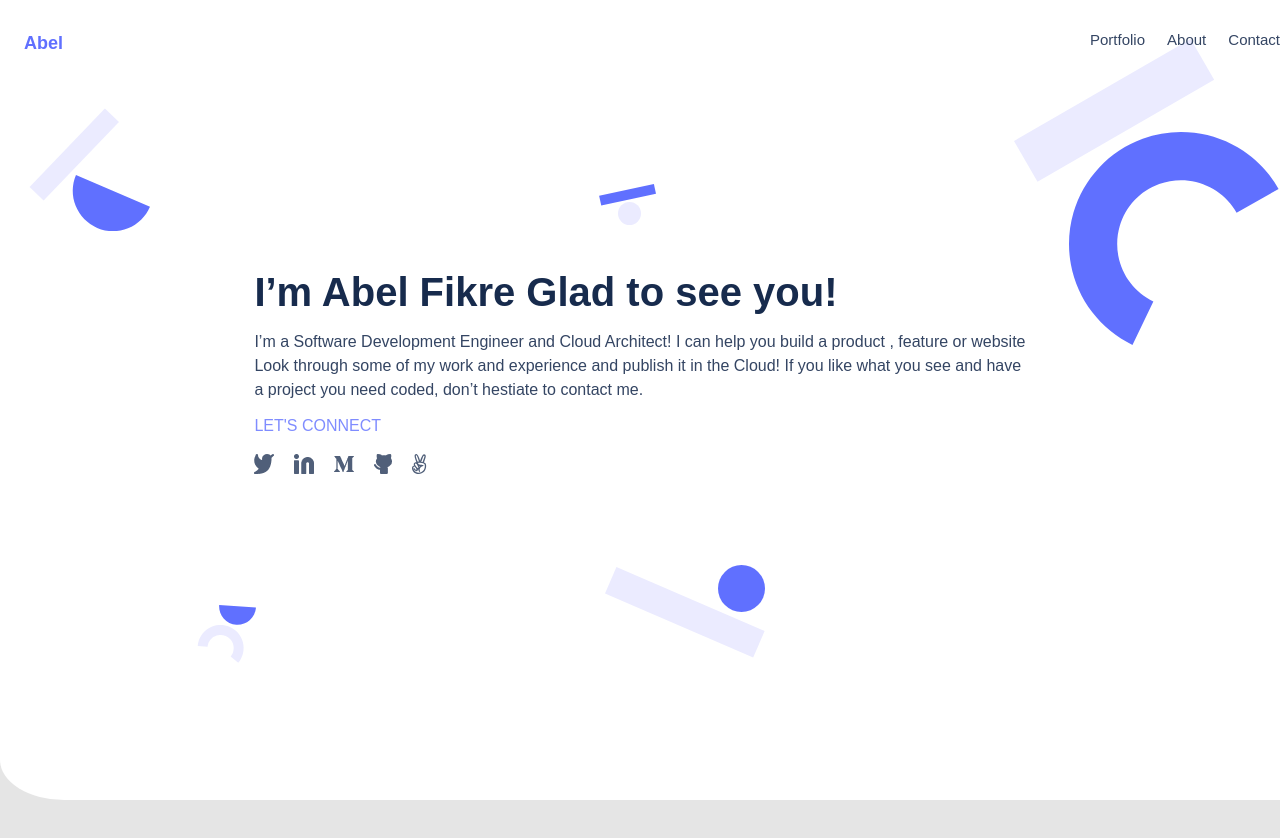
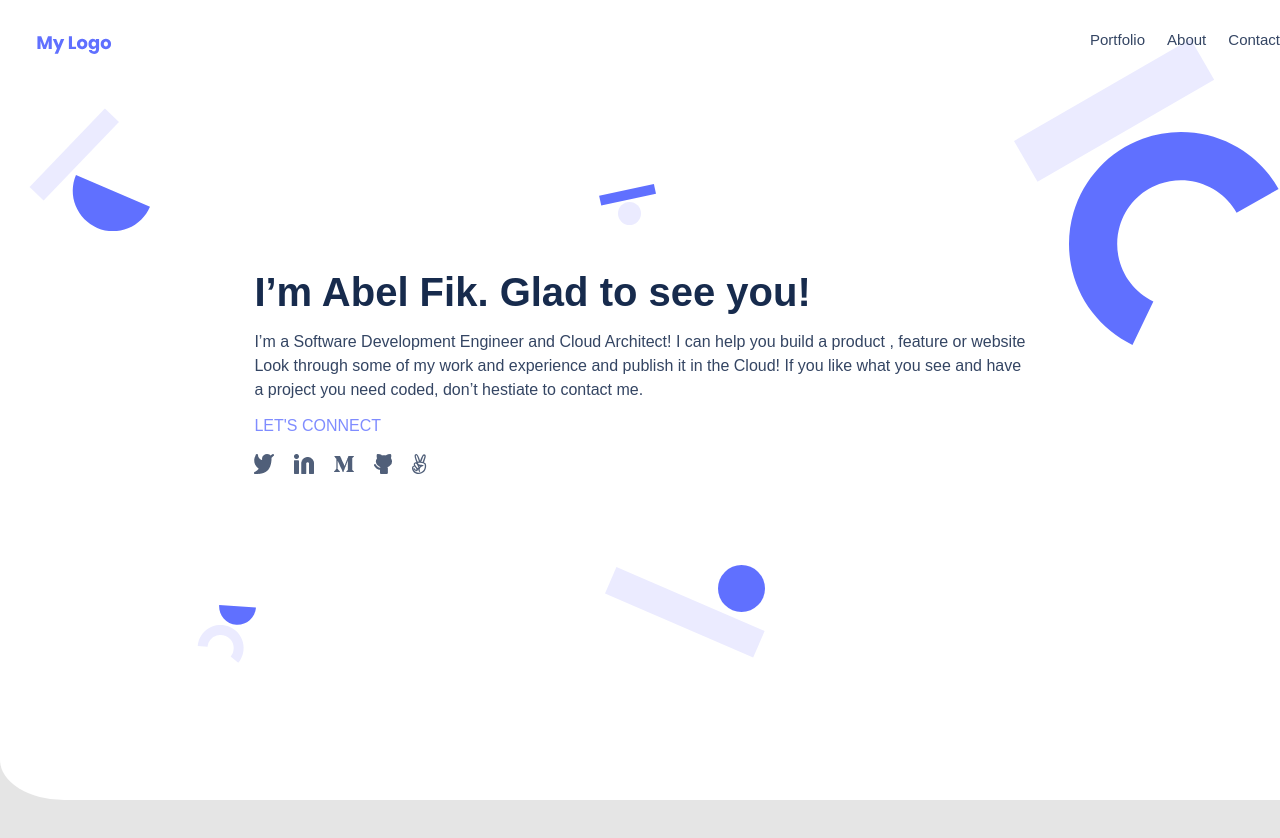
Before and after one commit to abel12-pro/Portfolio_mobileFirst, a website: page index.html in a window 1280 px wide. Drawn offline with Linux system fonts and the light colour scheme.

Commit message:
Update home page section as per CR

```diff
--- a/index.html
+++ b/index.html
@@ -10,20 +10,23 @@
       <div class="home-page">
         <header>
           <nav id="nav">
-            <a class="logo" href="#">Abel</a>
+            <a class="logo" href="#"><img src="./image/Logo.svg" alt="Logo"> </a>
 
+            <div class="some-class">
                 <nav class="hamburger"><img src="image/Union.png" alt="Menu"></nav>
                 <ul class="internal-link">
                   <li><a href="#my_work">Portfolio</a></li>
                   <li><a href="#about_me">About</a></li>
                   <li><a href="#form-section"> Contact </a></li>
               </ul>
+            </div>
+
 
           </nav>
         </header>
         <section id="home_presentation">
-           <h4 class="short-presentation">I’m Abel Fikre
-            Glad to see you!</h4>
+           <h1 class="short-presentation">I’m Abel Fik.
+            Glad to see you!</h1>
             <p>
                 I’m a Software Development Engineer and Cloud Architect! I can help you build a product ,
                 feature or website Look through some of my work and experience and publish it in the Cloud!
```
Lines whose indentation alone changed are shown as unchanged.
